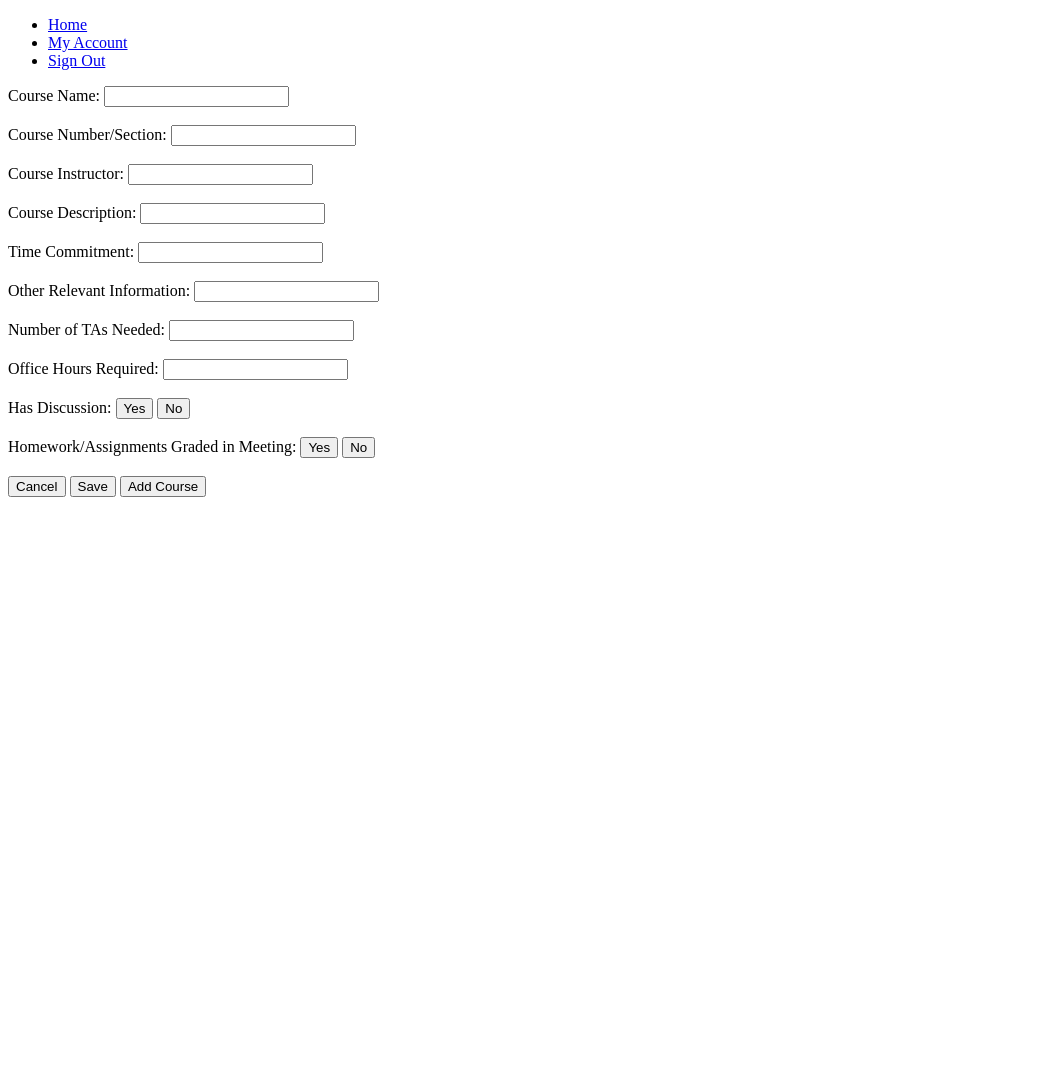
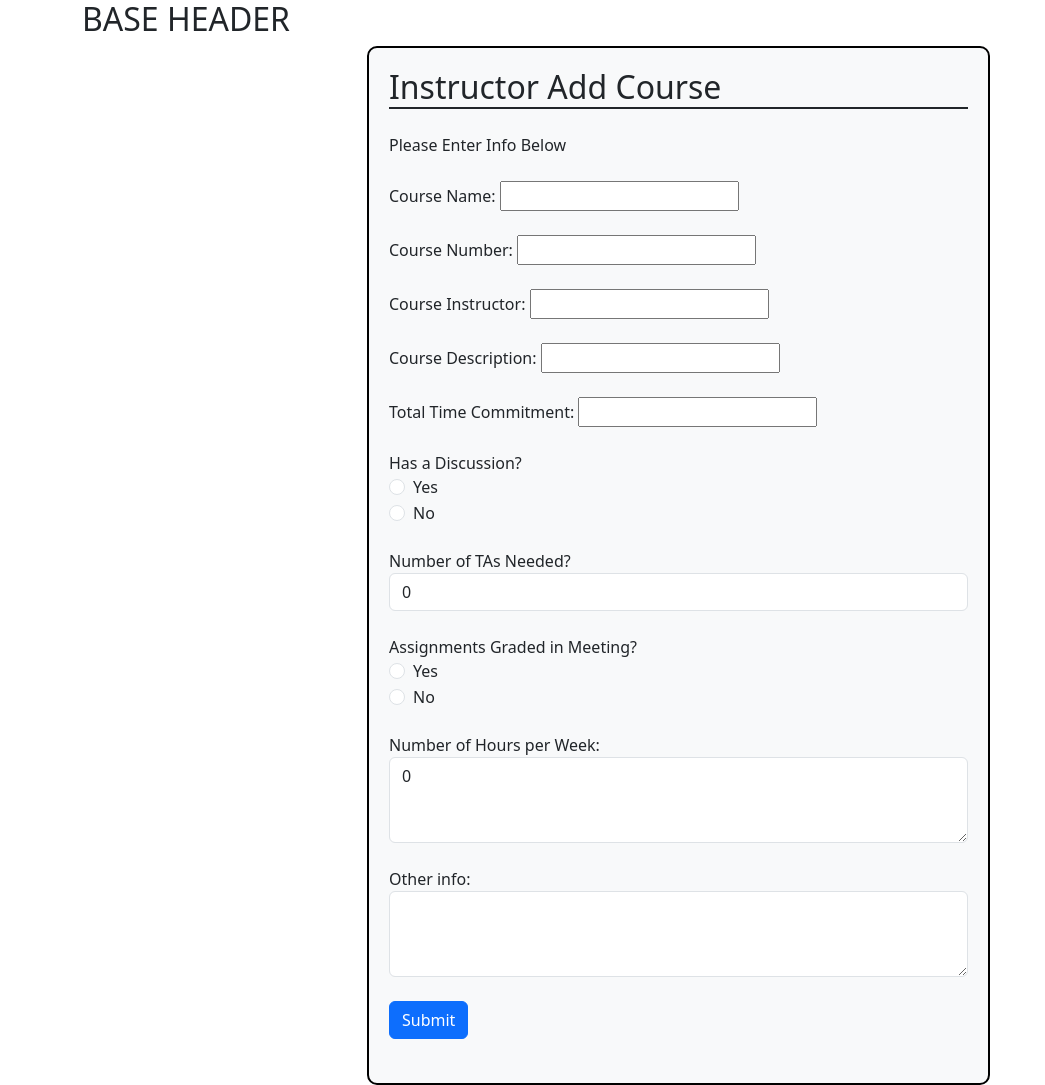
Before and after one commit to CSCI3356Spring2023/TechSupport, a Django app: page /add_course/ in a window 1280 px wide. Shown: the whole page, without its empty margins (0-1045 px from the left). Before the commit the page ends 497 px from the top, so only its background shows below. Run offline with Django 4.2, Linux system fonts and the light colour scheme.

Commit message:
Formatted instructor add course, changed models and views
submit button still not working

```diff
--- a/TA/InstructorAddCourse/forms.py
+++ b/TA/InstructorAddCourse/forms.py
@@ -4,16 +4,25 @@ from .models import InstructorAddCourse
 class InstructorAddCourseForm(forms.ModelForm):
     class Meta:
         model = InstructorAddCourse
-        fields = ('course_name', 'course_number', 'course_instructor', 'course_description', 'has_discussion', 'graded_meeting', 'num_hours', 'other_info')
+        fields = ('course_name', 'course_number', 'course_instructor', 'course_description', 'total_time_commitment', 'has_discussion','num_ta_needed', 'office_hours', 'graded_meeting','other_info')
         widgets = {
-            'course_name': forms.RadioSelect(attrs={'class': 'horizontal-list', 'id':'past'}),
-            'num_hours': forms.NumberInput(attrs={'min': 0}),
-            'other_info': forms.Textarea(attrs={'rows': 4}),
+
+            'couse_name': forms.Textarea(attrs={'class': 'form-control', 'rows': 3}),
+            'couse_number': forms.Textarea(attrs={'class': 'form-control', 'rows': 3}),
+            'couse_instructor': forms.Textarea(attrs={'class': 'form-control', 'rows': 3}),
+            'couse_description': forms.Textarea(attrs={'class': 'form-control', 'rows': 3}),
+            'total_time_commitment': forms.NumberInput(attrs={'class': 'form-control', 'rows': 3}),
+            'has_discussion': forms.RadioSelect(attrs={'class': 'form-check-input'}),
+            'num_ta_needed': forms.NumberInput(attrs={'class': 'form-control', 'rows': 3}),
+            'office_hours': forms.Textarea(attrs={'class': 'form-control', 'rows': 3}),
+            'graded_meeting': forms.RadioSelect(attrs={'class': 'form-check-input'}),
+            'other_info': forms.Textarea(attrs={'class': 'form-control', 'rows': 3}),
+
         }
 
     def __init__(self, *args, **kwargs):
-        super(InstructorAddCourse, self).__init__(*args, **kwargs)
-        #self.fields['other_courses'].required = False
+        super(InstructorAddCourseForm, self).__init__(*args, **kwargs)
+
 
         self.fields['course_name'].label = 'Course Name'
 
@@ -23,10 +32,14 @@ class InstructorAddCourseForm(forms.ModelForm):
 
         self.fields['course_description'].label = 'Course Description'
 
+        self.fields['total_time_commitment'].label = 'Total Time Commitment'
+
         self.fields['has_discussion'].label = 'Has a Discussion?'
+
+        self.fields['num_ta_needed'].label = 'Number of TAs Needed?'
+
+        self.fields['office_hours'].label = 'Number of Hours per Week'
 
         self.fields['graded_meeting'].label = 'Assignments Graded in Meeting?'
 
-        self.fields['num_hours'].label = 'Number of Hours per Week'
-
         self.fields['other_info'].required = False
--- a/TA/InstructorAddCourse/models.py
+++ b/TA/InstructorAddCourse/models.py
@@ -7,7 +7,9 @@ class InstructorAddCourse(models.Model):
 	course_number = models.CharField(max_length=255)
 	course_instructor = models.CharField(max_length=255)
 	course_description = models.CharField(max_length=255)
+	total_time_commitment = models.DecimalField(max_digits=2, decimal_places=0, validators=[MinValueValidator(0)], default=0)
 	has_discussion = models.CharField(choices=[('yes', 'Yes'),('no', 'No')], max_length=50, default='')
+	num_ta_needed = models.DecimalField(max_digits=2, decimal_places=0, validators=[MinValueValidator(0)], default=0)
 	graded_meeting = models.CharField(choices=[('yes', 'Yes'),('no', 'No')], max_length=50, default='')
-	num_hours = models.DecimalField(max_digits=2, decimal_places=0, validators=[MinValueValidator(0)], default=0)
+	office_hours = models.DecimalField(max_digits=2, decimal_places=0, validators=[MinValueValidator(0)], default=0)
 	other_info = models.CharField(max_length=800, default=None)
--- a/TA/InstructorAddCourse/templates/addCoursePage.html
+++ b/TA/InstructorAddCourse/templates/addCoursePage.html
@@ -1,57 +1,96 @@
 <!DOCTYPE html>
+{% load static %}
 <html>
   <head>
-    <meta charset="UTF-8">
+    <meta charset="utf-8" />
+    <meta
+      name="viewport"
+      content="width=device-width, initial-scale=1, shrink-to-fit=no"
+    />
+    <link
+      href="https://cdn.jsdelivr.net/npm/bootstrap@5.3.0-alpha1/dist/css/bootstrap.min.css"
+      rel="stylesheet"
+      integrity="sha384-GLhlTQ8iRABdZLl6O3oVMWSktQOp6b7In1Zl3/Jr59b6EGGoI1aFkw7cmDA6j6gD"
+      crossorigin="anonymous"
+    />
+    <link rel="stylesheet" href="{% static 'application.css' %}" />
+
     <title>Add Course - Instructor</title>
+
+
   </head>
+
   <body>
-    <header>
-      <nav>
-        <ul>
-          <li><a href="#">Home</a></li>
-          <li><a href="#">My Account</a></li>
-          <li><a href="#">Sign Out</a></li>
-        </ul>
-      </nav>
-    </header>
-    <main>
-      <form>
-        <label for="course-name">Course Name:</label>
-        <input type="text" id="course-name" name="course-name"><br><br>
+    <div class="container">
+      <div class="row">
+        <div class="col-sm-12">
+            <h2>BASE HEADER</h2>
+        </div>
+      </div>
+      <div class="row">
+        <div class="col offset-md-3">
+          <div class="form-group">
+              <form method="post">
+                {% csrf_token %}
+                <h2 class="border-bottom border-2 border-dark mb-4">
+                  Instructor Add Course
+                </h2>
+                <p class="mb-4">
+                  Please Enter Info Below
+                </p>
 
-        <label for="course-number">Course Number/Section:</label>
-        <input type="text" id="course-number" name="course-number"><br><br>
+                <div class="form-group mb-4">
+                  {{ form.course_name.label_tag }} {{ form.course_name }}
+                </div>
 
-        <label for="course-instructor">Course Instructor:</label>
-        <input type="text" id="course-instructor" name="course-instructor"><br><br>
+                <div class="form-group mb-4">
+                  {{ form.course_number.label_tag }} {{ form.course_number }}
+                </div>
+                <div class="form-group mb-4">
+                  {{ form.course_instructor.label_tag }} {{ form.course_instructor }}
+                </div>
+                <div class="form-group mb-4">
+                  {{ form.course_description.label_tag }} {{ form.course_description }}
+                </div>
 
-        <label for="course-description">Course Description:</label>
-        <input type="text" id="course-description" name="course-description"><br><br>
+                <div class="form-group mb-4">
+                  {{ form.total_time_commitment.label_tag }} {{ form.course_name }}
+                </div>
 
-        <label for="time-commitment">Time Commitment:</label>
-        <input type="text" id="time-commitment" name="time-commitment"><br><br>
+                <div class="form-group mb-4">
+                  {{ form.has_discussion.label_tag }} {% for radio in form.has_discussion %}
+                  <div class="form-check">{{ radio }}</div>
+                  {% endfor %}
+                </div>
 
-        <label for="other-information">Other Relevant Information:</label>
-        <input type="text" id="other-information" name="other-information"><br><br>
+                <div class="form-group mb-4">
+                  {{ form.num_ta_needed.label_tag }} {{ form.num_ta_needed }}
+                </div>
 
-        <label for="number-tas-needed">Number of TAs Needed:</label>
-        <input type="number" id="number-tas-needed" name="number-tas-needed"><br><br>
 
-        <label for="office-hours-required">Office Hours Required:</label>
-        <input type="number" id="office-hours-required" name="office-hours-required"><br><br>
+                <div class="form-group mb-4">
+                  {{ form.graded_meeting.label_tag }} {% for radio in form.graded_meeting %}
+                  <div class="form-check">{{ radio }}</div>
+                  {% endfor %}
+                </div>
 
-        <label for="has-discussion">Has Discussion:</label>
-        <button type="button" id="has-discussion-yes">Yes</button>
-        <button type="button" id="has-discussion-no">No</button><br><br>
+                <div class="form-group mb-4">
+                  {{ form.office_hours.label_tag }} {{ form.office_hours }}
+                </div>
 
-        <label for="homework-graded-in-meeting">Homework/Assignments Graded in Meeting:</label>
-        <button type="button" id="homework-graded-yes">Yes</button>
-        <button type="button" id="homework-graded-no">No</button><br><br>
 
-        <button type="button" id="cancel">Cancel</button>
-        <button type="button" id="save">Save</button>
-        <button type="button" id="add-course">Add Course</button>
-      </form>
-    </main>
+                <div class="form-group mb-4">
+                  {{ form.other_info.label_tag }} {{ form.other_info}}
+                </div>
+
+                <button type="submit" class="btn btn-primary btn-block mb-4">
+                  Submit
+                </button>
+
+              </form>
+            </div>
+        </div>
+      </div>
+    </div>
   </body>
 </html>
--- a/TA/InstructorAddCourse/views.py
+++ b/TA/InstructorAddCourse/views.py
@@ -1,14 +1,14 @@
 from django.http import HttpResponse
 from django.shortcuts import render
-from .forms import InstructorAddCourse
+from .forms import InstructorAddCourseForm
 # Create your views here.
 
-def instructor_add_course_view(request, *args, **kwargs):#args, and key word args
+def instructor_add_course_view(request):#args, and key word args
 	if request.method == 'POST':
-		form = InstructorAddCourse(request.POST)
+		form = InstructorAddCourseForm(request.POST)
 		if form.is_valid():
 			form.save()
 			return render(request, 'success.html')
 	else:
-		form = InstructorAddCourse()
+		form = InstructorAddCourseForm()
 	return render(request, "addCoursePage.html", {'form': form})
```
Also changed, not shown: TA/InstructorAddCourse/migrations/0002_auto_20230321_2134.py (added), TA/db.sqlite3, 1 other file.
